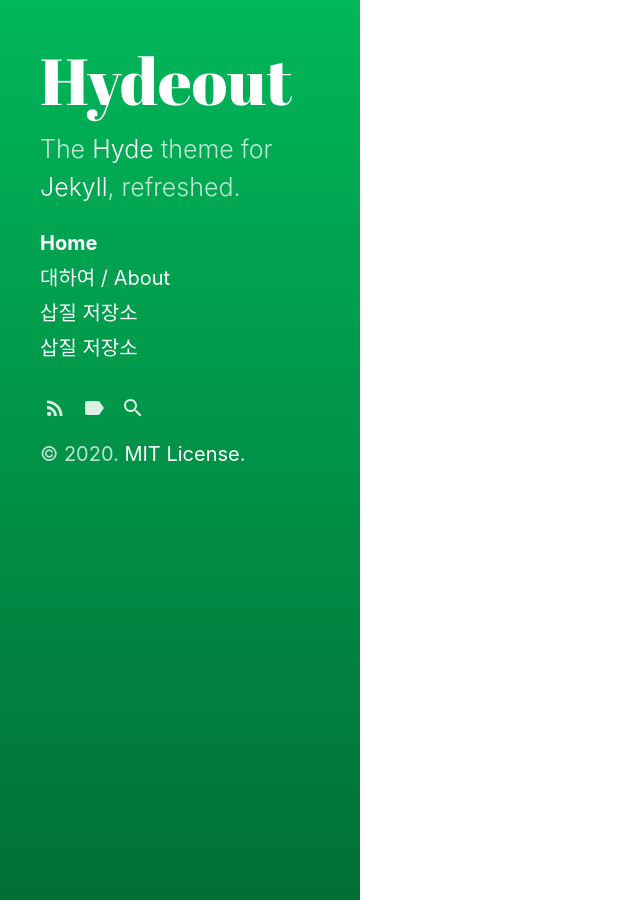
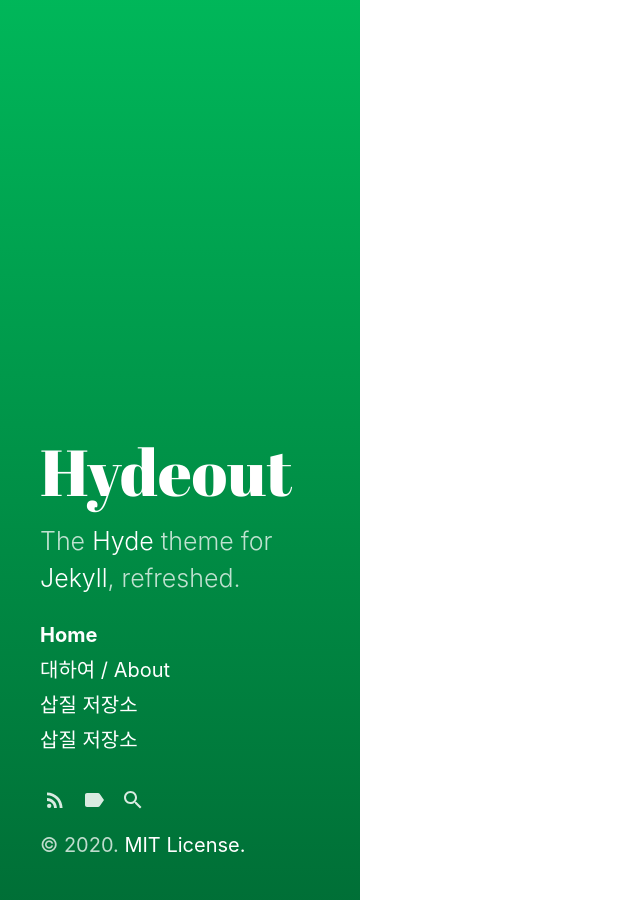
Before and after one commit to readingsnail/readingsnail.github.io, a Jekyll site: the page built from index.html, in a window 1280 px wide. Shown: the whole page, without its empty margins (0-640 px from the left). Built offline with Jekyll 4.4.1, drawn with Linux system fonts in a browser that asks for light colours; the list of posts is cut into pages by our own code.

Commit message:
Update main.scss

```diff
--- a/assets/css/main.scss
+++ b/assets/css/main.scss
@@ -4,6 +4,4 @@
 ---
 
 $sidebar-bg-color: #009348;
-$link-color: #ac4142;
-$sidebar-sticky: false;
 @import "hydeout";
```
